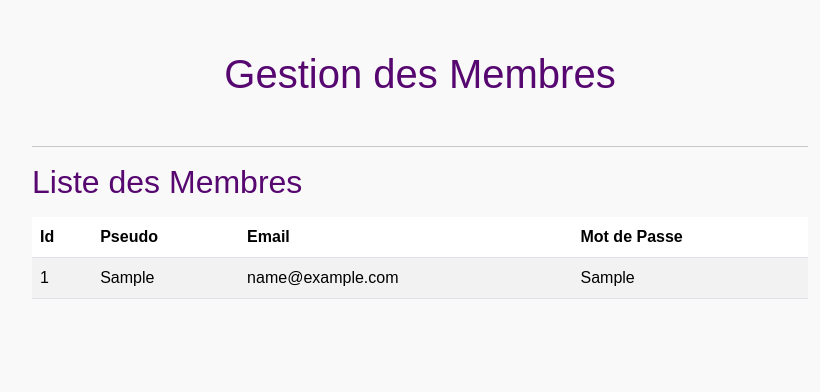
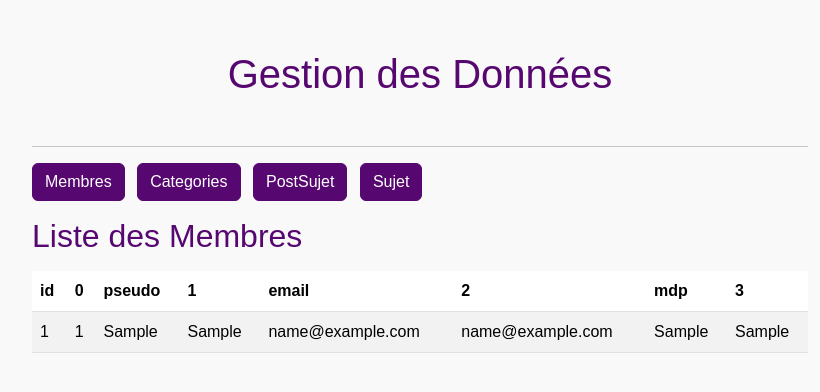
Before and after one commit to boshbosh2025/ProjetWeb2A11_CodeCrafters, a PHP site: page /members.php in a window 1280 px wide. Shown: the top 392 px of the page, without its empty margins (220-1040 px from the left). Run offline with PHP 8.4, Linux system fonts and the light colour scheme; tables that the repository leaves empty or names only in its code hold one stand-in row (values such as "Sample post").

Commit message:
add buttons
fff

```diff
--- a/forum_connexion_inscription/backoffice/View/members.php
+++ b/forum_connexion_inscription/backoffice/View/members.php
@@ -3,9 +3,15 @@ session_start();
 include_once '../Controller/bd.php';
 $bdd = bdd();
 
-// Fetch all members
-$requete = $bdd->query('SELECT * FROM membres');
-$members = $requete->fetchAll();
+// Function to fetch table data dynamically
+function fetchTableData($bdd, $table) {
+    $query = $bdd->query("SELECT * FROM $table");
+    return $query->fetchAll();
+}
+
+// Default table to display
+$table = isset($_GET['table']) ? $_GET['table'] : 'membres';
+$data = fetchTableData($bdd, $table);
 ?>
 
 <!DOCTYPE html>
@@ -20,32 +26,47 @@ $members = $requete->fetchAll();
 </head>
 <body>
     <div class="container">
-        <h1 class="my-5 text-center">Gestion des Membres</h1>
+        <h1 class="my-5 text-center">Gestion des Données</h1>
 
         <hr>
 
+        <div class="mb-3">
+            <button class="btn btn-primary me-2" onclick="loadTable('membres')">Membres</button>
+            <button class="btn btn-primary me-2" onclick="loadTable('categories')">Categories</button>
+            <button class="btn btn-primary me-2" onclick="loadTable('postsujet')">PostSujet</button>
+            <button class="btn btn-primary" onclick="loadTable('sujet')">Sujet</button>
+        </div>
 
-        <h2>Liste des Membres</h2>
+        <h2>Liste des <?php echo ucfirst($table); ?></h2>
         <table class="table table-striped mt-3">
             <thead>
                 <tr>
-                    <th scope="col">Id</th>
-                    <th scope="col">Pseudo</th>
-                    <th scope="col">Email</th>
-                    <th scope="col">Mot de Passe</th>
+                    <?php
+                    // Dynamically create table headers
+                    if (!empty($data)) {
+                        foreach (array_keys($data[0]) as $key) {
+                            echo "<th scope='col'>" . htmlspecialchars($key) . "</th>";
+                        }
+                    }
+                    ?>
                 </tr>
             </thead>
             <tbody>
-                <?php foreach ($members as $member): ?>
+                <?php foreach ($data as $row): ?>
                     <tr>
-                        <td><?php echo htmlspecialchars($member['id']); ?></td>
-                        <td><?php echo htmlspecialchars($member['pseudo']); ?></td>
-                        <td><?php echo htmlspecialchars($member['email']); ?></td>
-                        <td><?php echo htmlspecialchars($member['mdp']); ?></td>
+                        <?php foreach ($row as $value): ?>
+                            <td><?php echo htmlspecialchars($value); ?></td>
+                        <?php endforeach; ?>
                     </tr>
                 <?php endforeach; ?>
             </tbody>
         </table>
     </div>
+
+    <script>
+        function loadTable(table) {
+            window.location.href = `members.php?table=${table}`;
+        }
+    </script>
 </body>
 </html>
```
